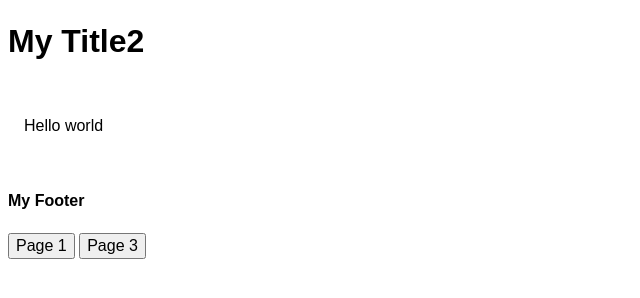
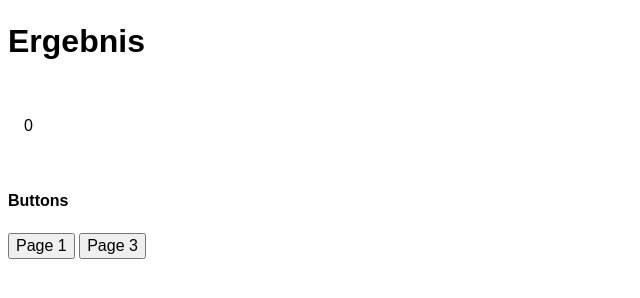
Before and after one commit to rzmes/HybrideApp, a plain HTML site: page index.html in a window 1280 px wide. Both pictures are taken after a click on the button "Page 2". Shown: the whole page, without its empty margins (0-640 px from the left). Drawn offline with Linux system fonts and the light colour scheme.

Commit message:
Berechnug hinzugefügt / Titel geändert

```diff
--- a/index.html
+++ b/index.html
@@ -10,22 +10,28 @@
     <body>
         <div data-role="page" id="page1" class="active">
 
-            <!--get element by id
-            //remove attribute
-            //add attribute
-            //Css zwei definitionen [visible, invisible]
-            // erstmal alle Pages prinzipiell invisible, dann je nach bedarf "visible" setzen. -->
-
             <div data-role="header">
-                <h1>My Title1</h1>
+                <h1>Inputdaten</h1>
             </div><!-- /header -->
 
             <div role="main" class="ui-content">
-                <p>Hello world</p>
+                <form>
+                    <label for="Wert1">Wert1:
+                        <input id="w1" name="w1">
+                    </label>
+                    <br>
+                    <label for="Wert2">Wert2:
+                        <input id="w2" name="w2">
+                    </label>
+                    <br>
+                    <label for="Wert3">Wert3:
+                        <input id="w3" name="w3">
+                    </label>
+                </form>
             </div><!-- /content -->
 
             <div data-role="footer">
-                <h4>My Footer</h4>
+                <h4>Buttons</h4>
                 <button id="buttonpage1" onclick="functionPage2()">Page 2</button>
                 <button id="buttonpage1" onclick="functionPage3()">Page 3</button>
             </div><!-- /footer -->
@@ -35,15 +41,15 @@
         <div data-role="page" id="page2" class="">
 
             <div data-role="header">
-                <h1>My Title2</h1>
+                <h1>Ergebnis</h1>
             </div><!-- /header -->
 
             <div role="main" class="ui-content">
-                <p>Hello world</p>
+                <p id='result'></p>
             </div><!-- /content -->
 
             <div data-role="footer">
-                <h4>My Footer</h4>
+                <h4>Buttons</h4>
                 <button id="buttonpage1" onclick="functionPage1()">Page 1</button>
                 <button id="buttonpage1" onclick="functionPage3()">Page 3</button>
             </div><!-- /footer -->
@@ -53,15 +59,15 @@
         <div data-role="page" id="page3" class="">
 
             <div data-role="header">
-                <h1>My Title3</h1>
+                <h1>Hinweise</h1>
             </div><!-- /header -->
 
             <div role="main" class="ui-content">
-                <p>Hello world</p>
+                <p>Beschreibung wie die App funktioniert</p>
             </div><!-- /content -->
 
             <div data-role="footer">
-                <h4>My Footer</h4>
+                <h4>Buttons</h4>
                 <button id="buttonpage1" onclick="functionPage1()">Page 1</button>
                 <button id="buttonpage1" onclick="functionPage2()">Page 2</button>
             </div><!-- /footer -->
--- a/js/javascript.js
+++ b/js/javascript.js
@@ -10,6 +10,24 @@ function functionPage1() {
 }
 
 function functionPage2() {
+    var w1 = Number.parseInt(document.getElementById("w1").value);
+    var w2 = Number.parseInt(document.getElementById("w2").value);
+    var w3 = Number.parseInt(document.getElementById("w3").value);
+
+    if (isNaN(w1)) {
+        w1 = 0;
+    };
+    if (isNaN(w2)) {
+        w2 = 0;
+    };
+    if (isNaN(w3)) {
+        w3 = 0;
+    };
+
+    var result = w1 + w2 + w3;
+
+    document.getElementById('result').innerHTML = result;
+
     var page1 = document.getElementById("page1");
     page1.className = "";
 
```
